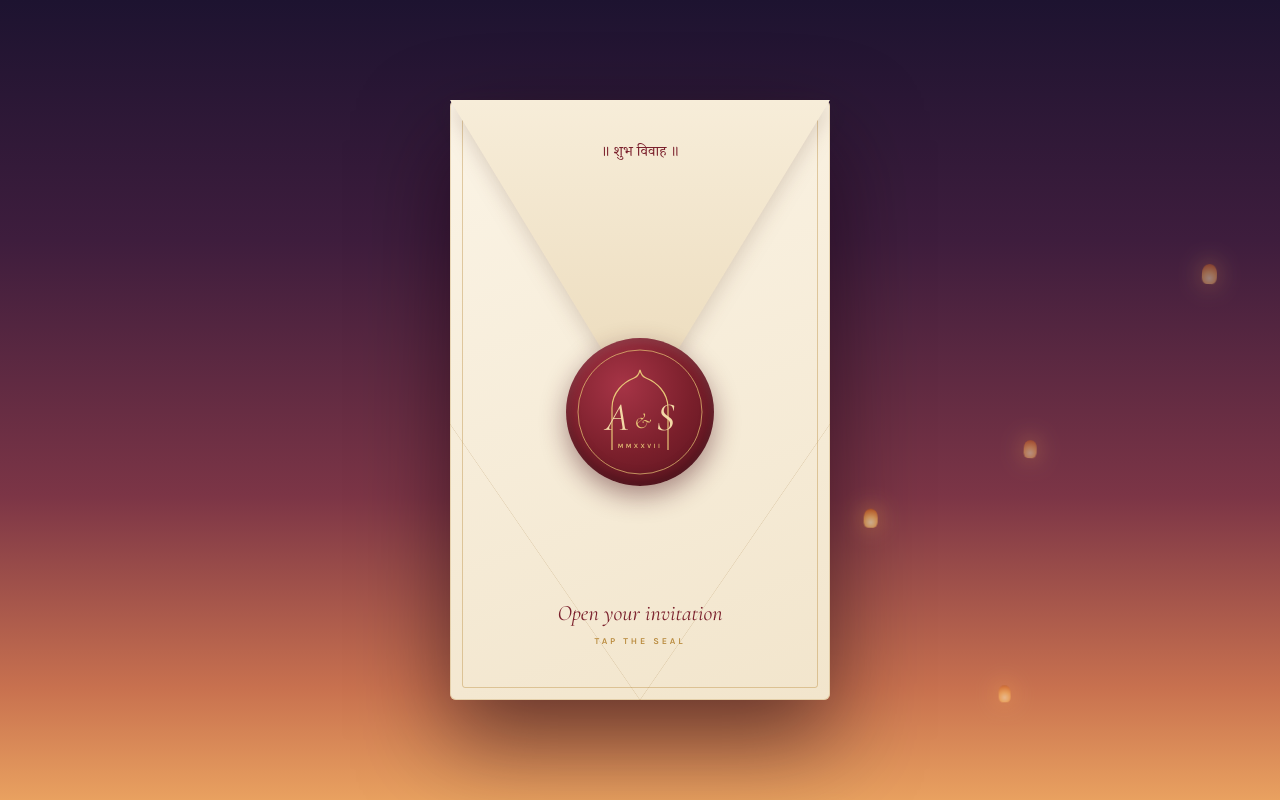
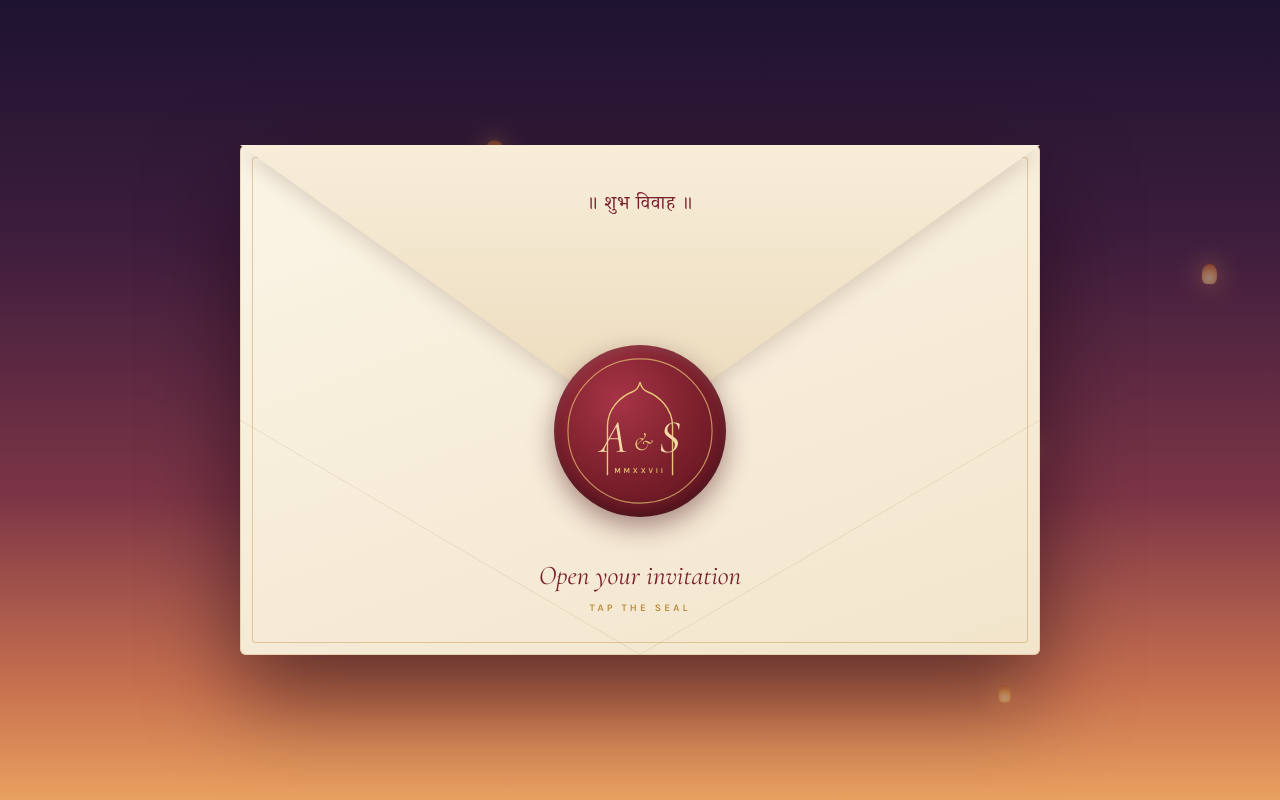
Before and after one commit to arunavsaxena/arunav-rsvp-invitation, a plain HTML site: page index.html in a window 1280 px wide. Shown: the top 800 px of the page. Drawn offline with nearby package versions, Linux system fonts and the light colour scheme; a web font is replaced by a local one.

Commit message:
Landscape envelope on desktop
On screens at least 760px wide and 520px tall, the intro envelope is a
wide landscape card with a larger seal and text. Phones keep the portrait one.

Co-Authored-By: Claude Opus 5.5 <noreply@anthropic.com>

```diff
--- a/index.html
+++ b/index.html
@@ -262,6 +262,18 @@
   footer .closing { margin-top: 10px; font: 400 clamp(38px, 11vw, 48px)/1.2 var(--script); color: #FFF4E0; }
   footer .meta { margin-top: 28px; padding: 0 26px; font: 600 9px/2 var(--sans); letter-spacing: .26em; text-transform: uppercase; color: rgba(251,239,220,.45); }
 
+
+  /* ---------- Envelope on wide screens: landscape ---------- */
+  @media (min-width: 760px) and (min-height: 520px) {
+    .env { width: min(800px, 84vw); height: min(510px, 74vh); }
+    .env-flap { height: 56%; }
+    .seal { top: 56%; width: 172px; height: 172px; }
+    .env-top { top: 9%; font-size: 19px; letter-spacing: .04em; }
+    .env-text { bottom: 8%; }
+    .env-text .t1 { font-size: 27px; }
+    .env-text .t2 { font-size: 10px; }
+    #intro.is-open .env { transform: translateY(10vh) scale(.97); }
+  }
 
   /* ---------- Desktop & tablet: full-width layout ---------- */
   @media (min-width: 760px) {
```
